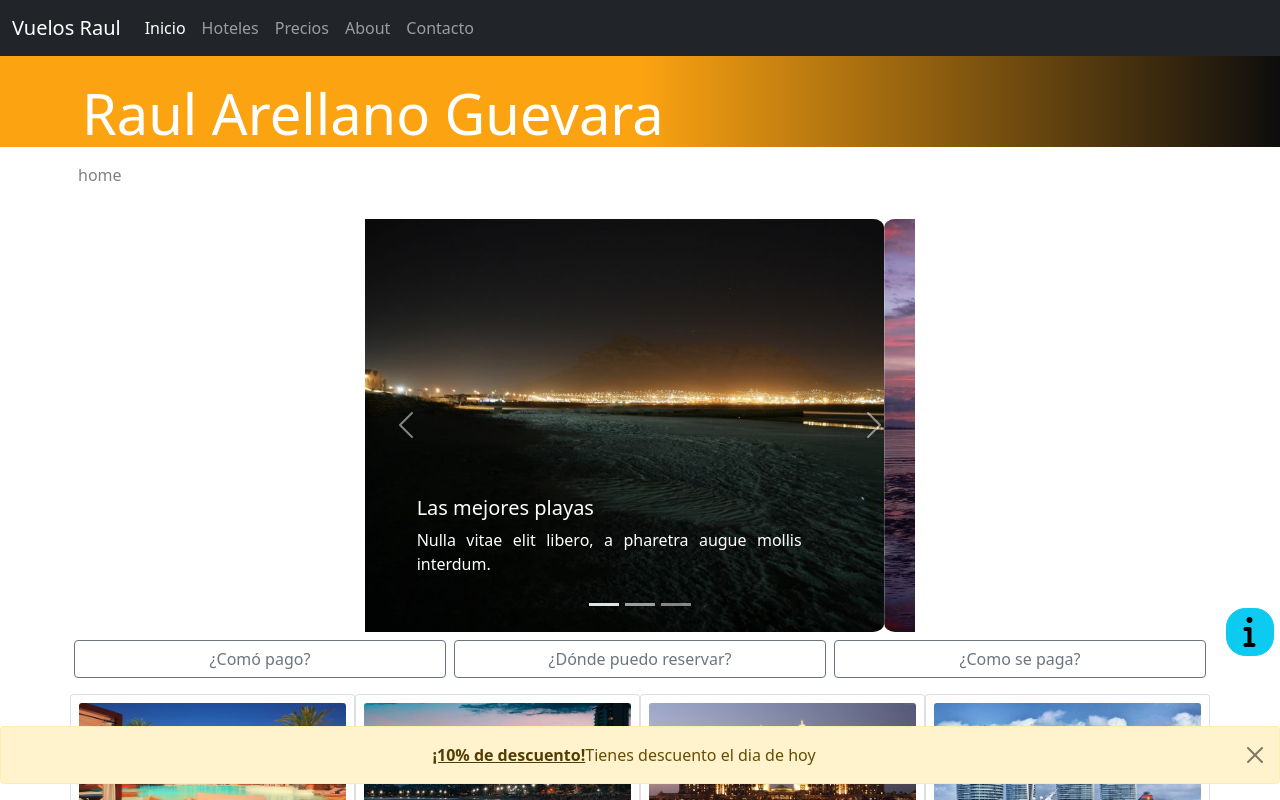
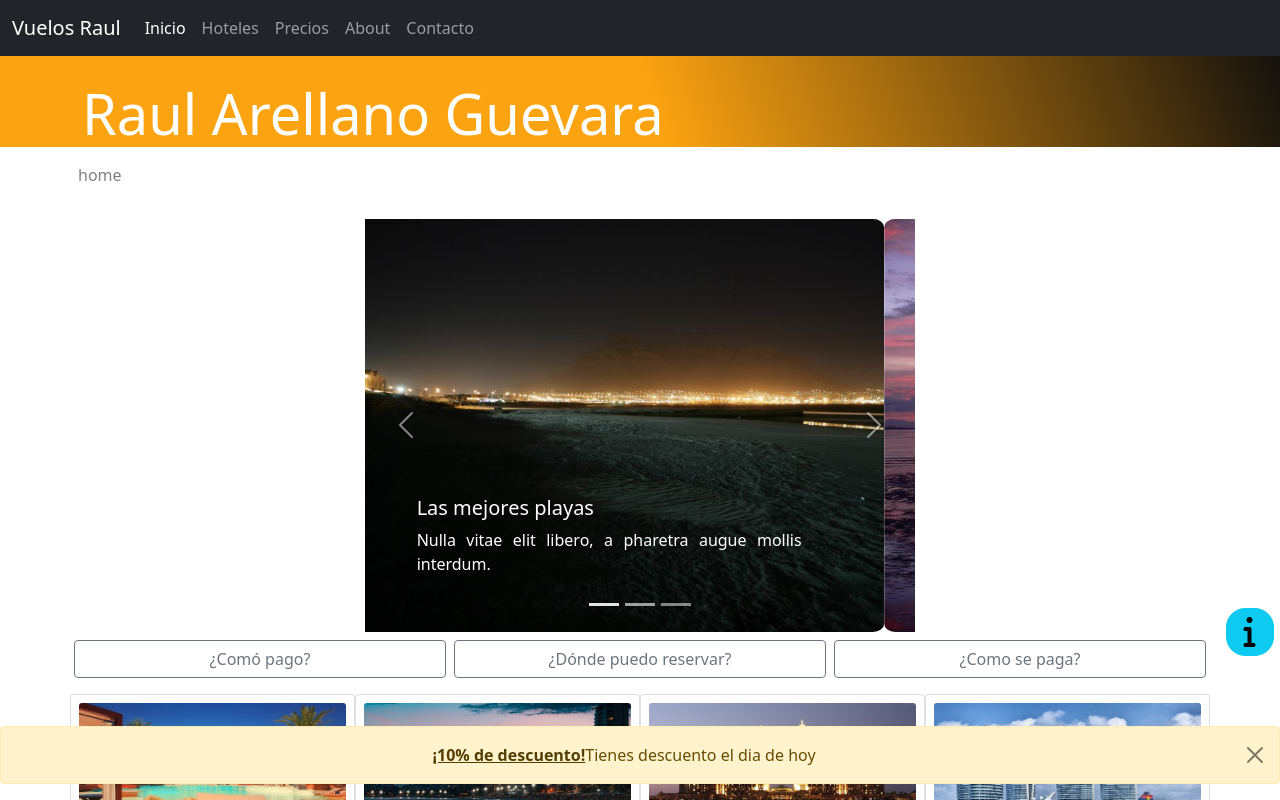
Before and after one commit to raularellanog/Proyecto-diseno-web, a website: page index.html in a window 1280 px wide. Shown: the top 800 px of the page. Drawn offline with nearby package versions, Linux system fonts and the light colour scheme; a web font is replaced by a local one.

```diff
--- a/css/style.scss
+++ b/css/style.scss
@@ -1,4 +1,4 @@
-$yellow:linear-gradient(90deg, rgba(252,163,17,1) 050%, rgba(0,0,0,.95) 100%);
+$yellow:linear-gradient(70deg, rgba(252,163,17,1) 050%, rgba(0,0,0,.95) 100%);
 $letrablanca:white;
 
 @mixin tamaño($alto,$ancho){
@@ -18,7 +18,6 @@
 .jumbotron-fluid{
     background:$yellow;
     color: $letrablanca;
-
 }
 .alert{
     text-align: center;
```
Also changed, not shown: package.json (+7 -2 lines), css/style.css, 1 other file.
